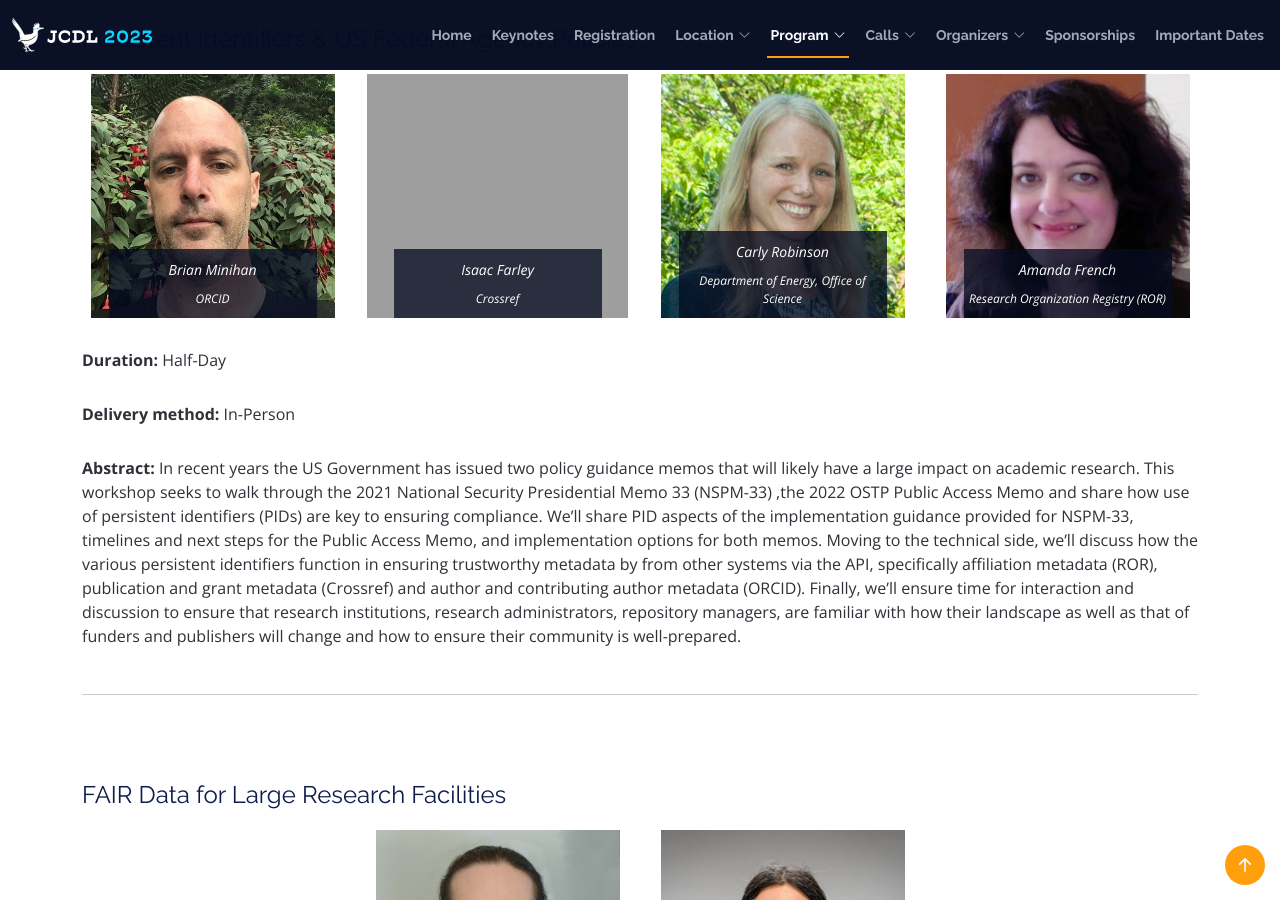
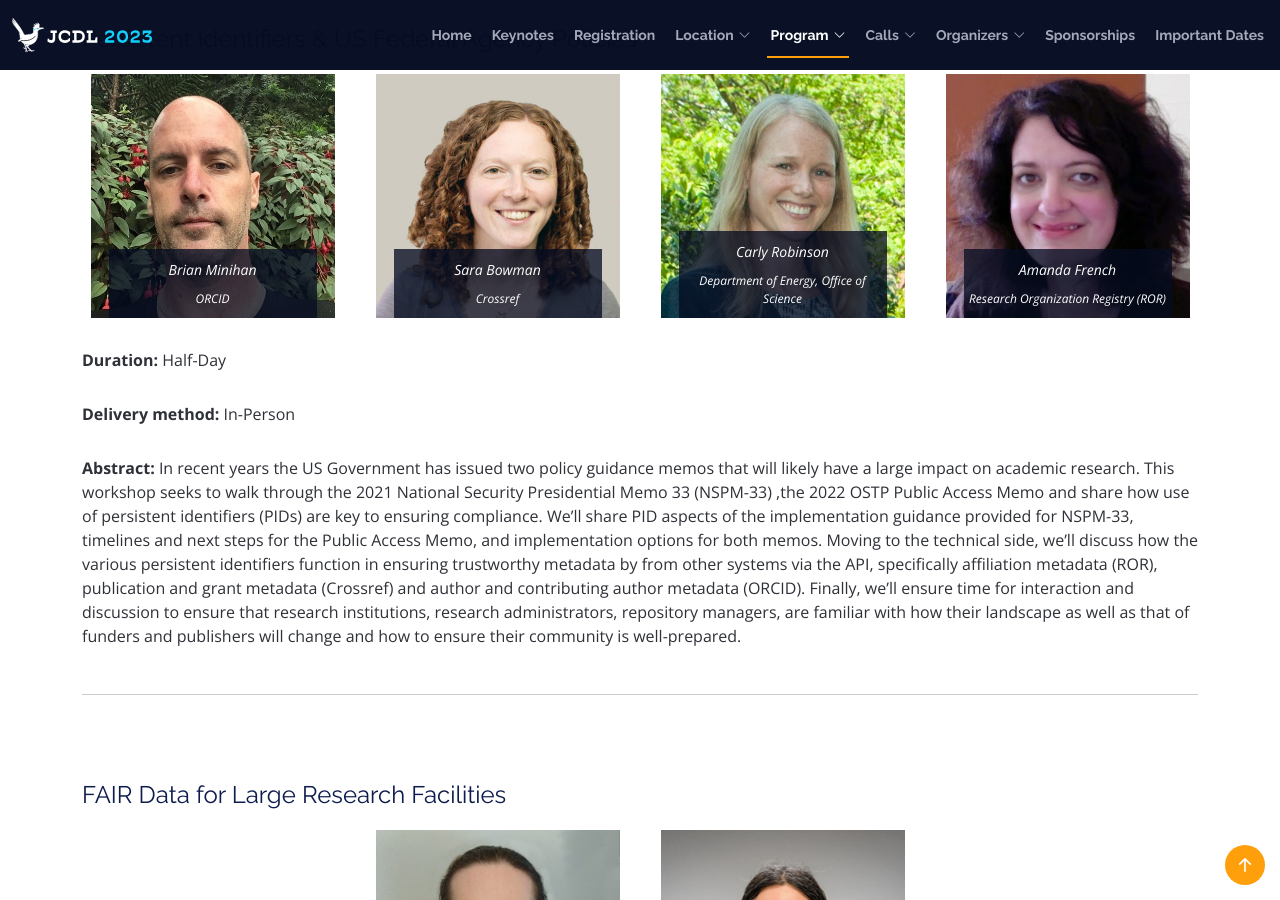
Before and after one commit to shawnmjones/JCDL2023-website-source, a Jekyll site: the page built from workshops-tutorials.html, in a window 1280 px wide and 900 px high, scrolled down 3966 px. Built offline with Jekyll 4.4.1, drawn with Linux system fonts in a browser that asks for light colours.

Commit message:
Update workshops.yml
replaced isaac with sara

```diff
--- a/_data/workshops.yml
+++ b/_data/workshops.yml
@@ -91,9 +91,9 @@
       affiliation: ORCID
       image: brian-minihan.jpg
 
-    - name: Isaac Farley
+    - name: Sara Bowman
       affiliation: Crossref
-      image: isaac-farley.jpg
+      image: sara-bowman.jpg
 
     - name: Carly Robinson
       affiliation: Department of Energy, Office of Science
```
